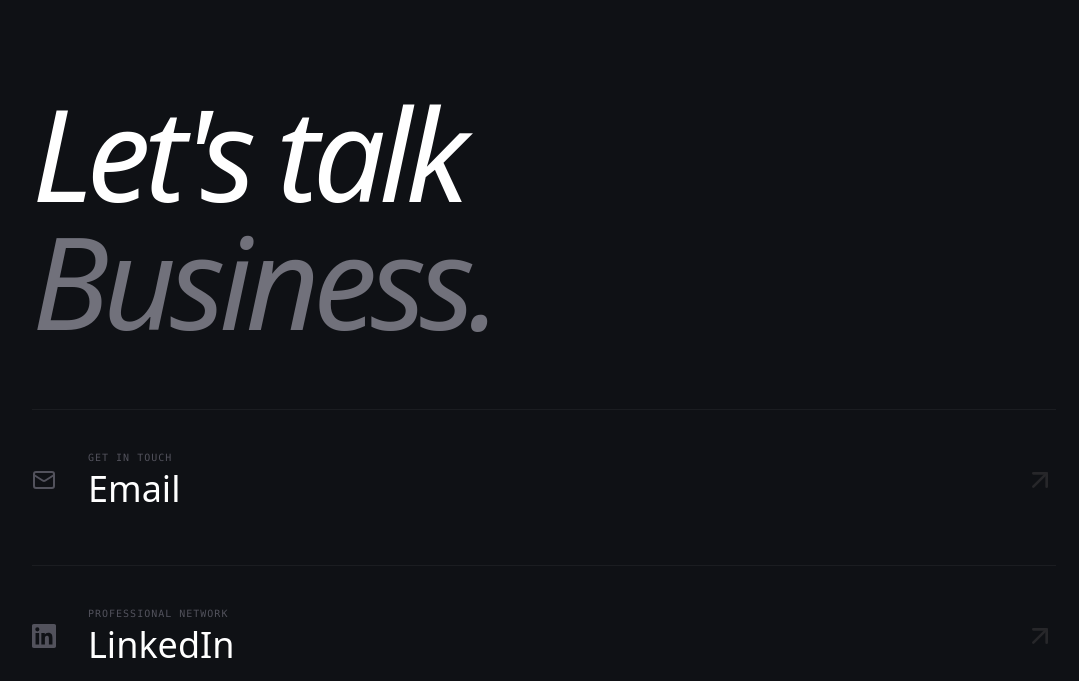
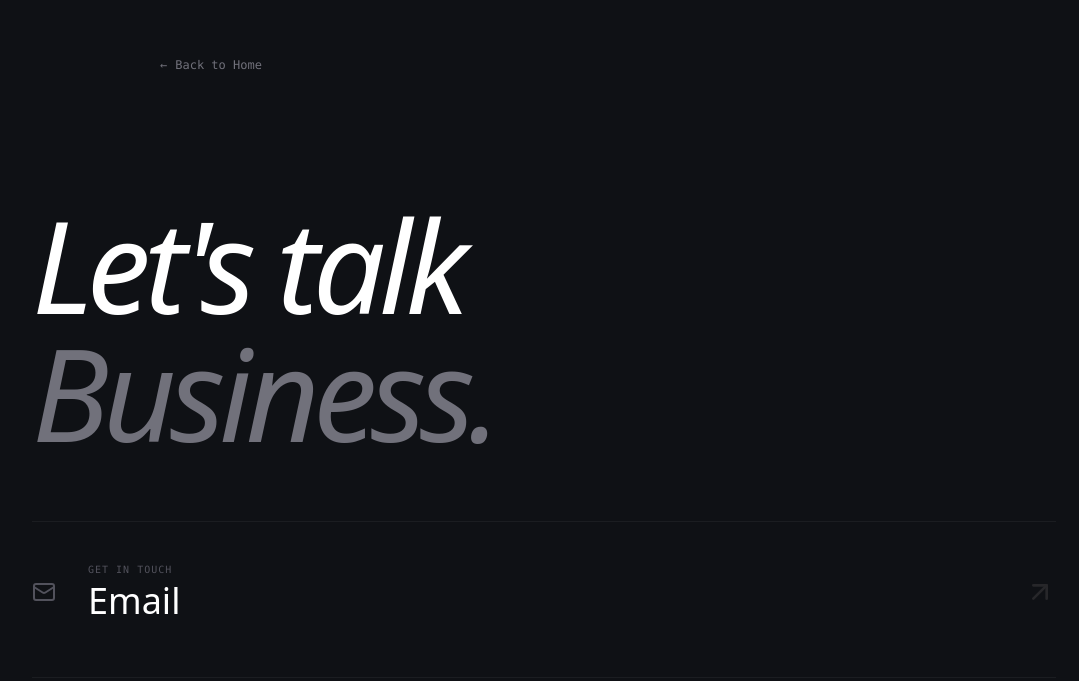
Before and after one commit to niklashoefling/portfolio-website, a Next.js app: page /contact in a window 1280 px wide. Shown: the part 119-800 px from the top of the page, without its empty margins (96-1175 px from the left). Built offline with nearby package versions, Linux system fonts and the light colour scheme.

Commit message:
Back Button in ContactForm

```diff
--- a/app/components/Contact.tsx
+++ b/app/components/Contact.tsx
@@ -1,4 +1,5 @@
 import { Mail, ArrowUpRight } from 'lucide-react';
+import Link from 'next/link';
 
 const LinkedinIcon = ({ className }: { className?: string }) => (
   <svg
@@ -52,6 +53,17 @@
 export default function ContactPage() {
   return (
     <main className="min-h-screen bg-[#0f1115] text-white flex flex-col justify-between p-6 md:p-16 lg:p-32">
+      <nav className="py-12 px-6 md:px-16 lg:px-32">
+        <Link
+          href="/"
+          className="text-xs font-mono text-zinc-500 hover:text-white transition-colors flex items-center gap-2 group"
+        >
+          <span className="group-hover:-translate-x-1 transition-transform">
+            ←
+          </span>{' '}
+          Back to Home
+        </Link>
+      </nav>
       <div className="max-w-6xl w-full mx-auto pt-20">
         <h1 className="text-6xl md:text-8xl lg:text-9xl font-light italic tracking-tighter leading-none mb-16">
           Let&apos;s talk <br />
```
